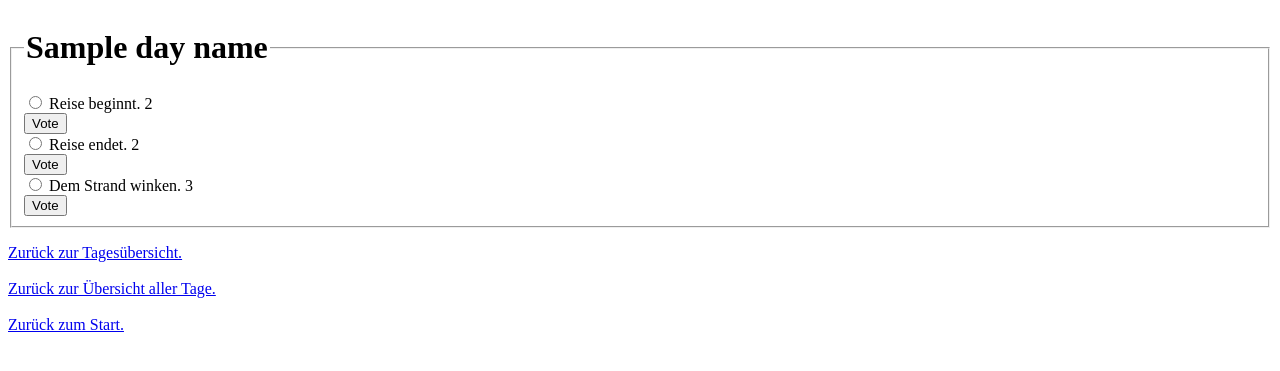
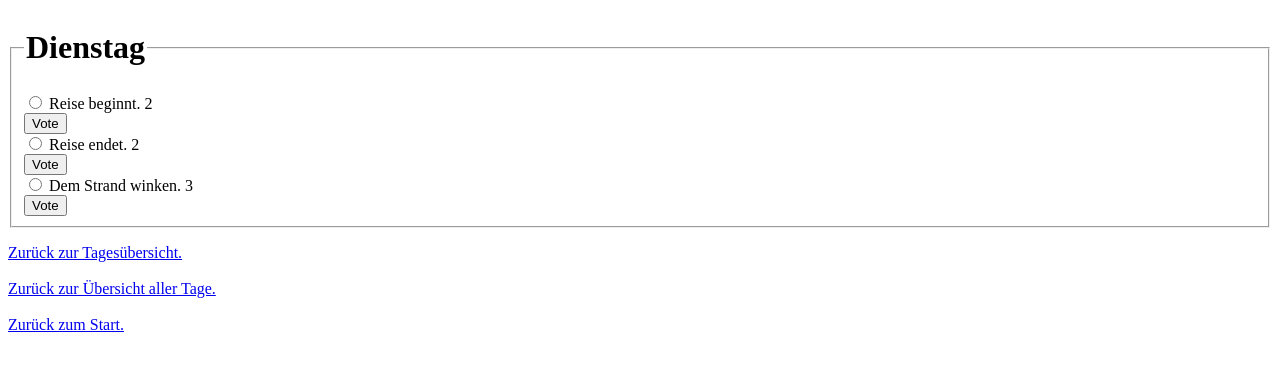
Before and after one commit to nicoleLabmirror/zeitplan, a Django app: template zeitplan/templates/zeitplan/day_editing.html in a window 1280 px wide. Shown: the top 371 px of the page. Run offline with Django 4.2, Linux system fonts and the light colour scheme; data comes from the database, SQL or seed files in the repository; tables that the repository leaves empty hold one stand-in row (values such as "Sample post"); the template is opened without the code that fills it: values that come from a table or form of the project are taken from there, most other values are stand-ins (such as "Sample title", 1, 10 or a date in 2020).

Commit message:
Change templates according to latest changes in views

```diff
--- a/zeitplan/templates/zeitplan/day_editing.html
+++ b/zeitplan/templates/zeitplan/day_editing.html
@@ -1,7 +1,7 @@
-<form action="{% url 'zeitplan:day_votes' day_id %}" method="post">
+<form action="{% url 'zeitplan:day_votes' day.id %}" method="post">
 {% csrf_token %}
 <fieldset>
-    <legend><h1>{{ day_name }}</h1></legend>
+    <legend><h1>{{ day.day_name }}</h1></legend>
     {% if error_message %}<p><strong>{{ error_message }}</strong></p>{% endif %}
     {% for entry in time_entry_list %}
         <input type="radio" name="entry" id="entry{{ forloop.counter }}" value="{{ entry.id }}">
@@ -10,7 +10,7 @@
     {% endfor %}
 </fieldset>
 </form>
-<a href="{% url 'zeitplan:day_overview' day_id %}">{{ "Zurück zur Tagesübersicht." }}</a>
+<a href="{% url 'zeitplan:day_overview' day.id %}">{{ "Zurück zur Tagesübersicht." }}</a>
 <br></br>
 <a href="{% url 'zeitplan:overview' %}">{{ "Zurück zur Übersicht aller Tage." }}</a>
 <br></br>
--- a/zeitplan/templates/zeitplan/day_overview.html
+++ b/zeitplan/templates/zeitplan/day_overview.html
@@ -1,5 +1,6 @@
 {% if time_entry_list %}
     <ul>
+    <legend><h1>{{ day.day_name }}</h1></legend>
     {% for entry in time_entry_list %}
         <li>{{ "Tätigkeit: " }} {{ entry.entry_text }}</li>
         <li>{{ "Kategorie: "}} {{ entry.entry_category__category_text }}</li>
@@ -10,7 +11,7 @@
 {% else %}
     <p>Aktuell keine Einträge vorhanden</p>
 {% endif %}
-<a href="{% url 'zeitplan:day_edit' day_id %}">{{ "Weiter um Einträge zu bearbeiten." }}</a>
+<a href="{% url 'zeitplan:day_edit' day.id %}">{{ "Weiter um Einträge zu bearbeiten." }}</a>
 <br></br>
 <a href="{% url 'zeitplan:overview' %}">{{ "Zurück zur Übersicht aller Tage." }}</a>
 <br></br>
```
